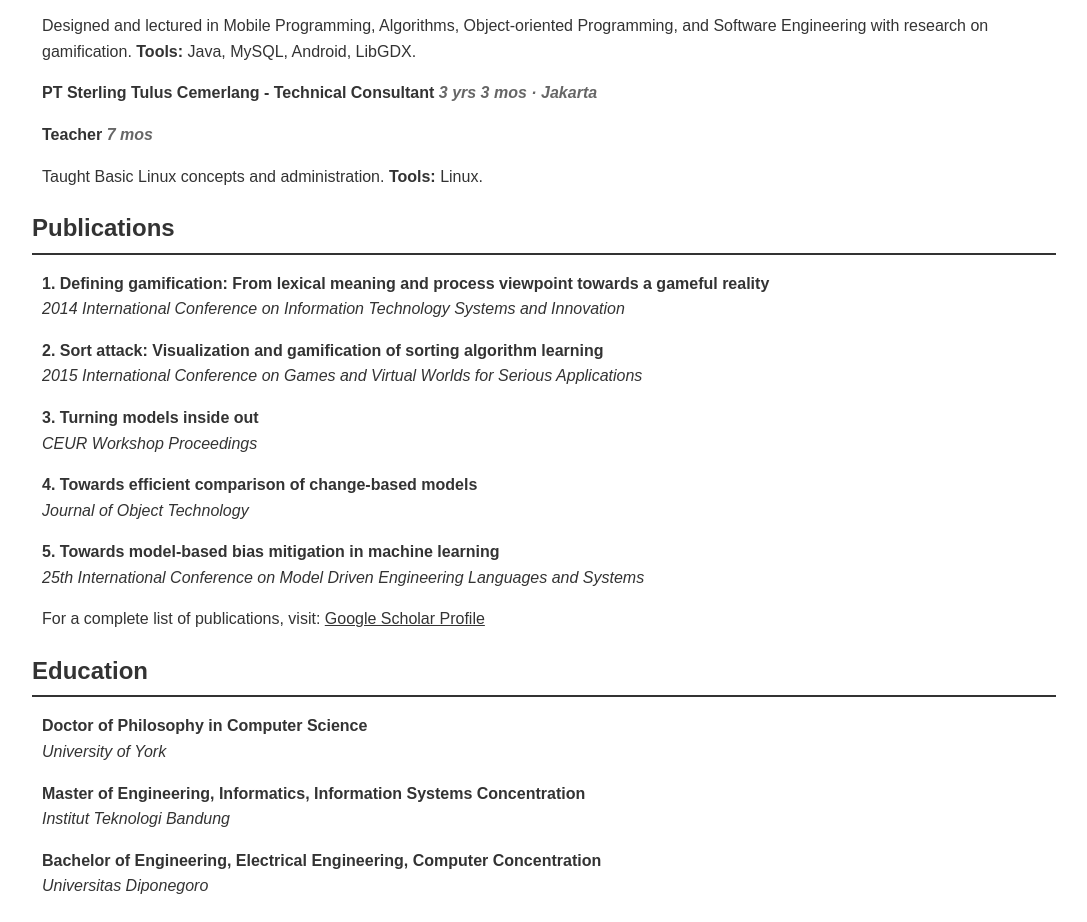
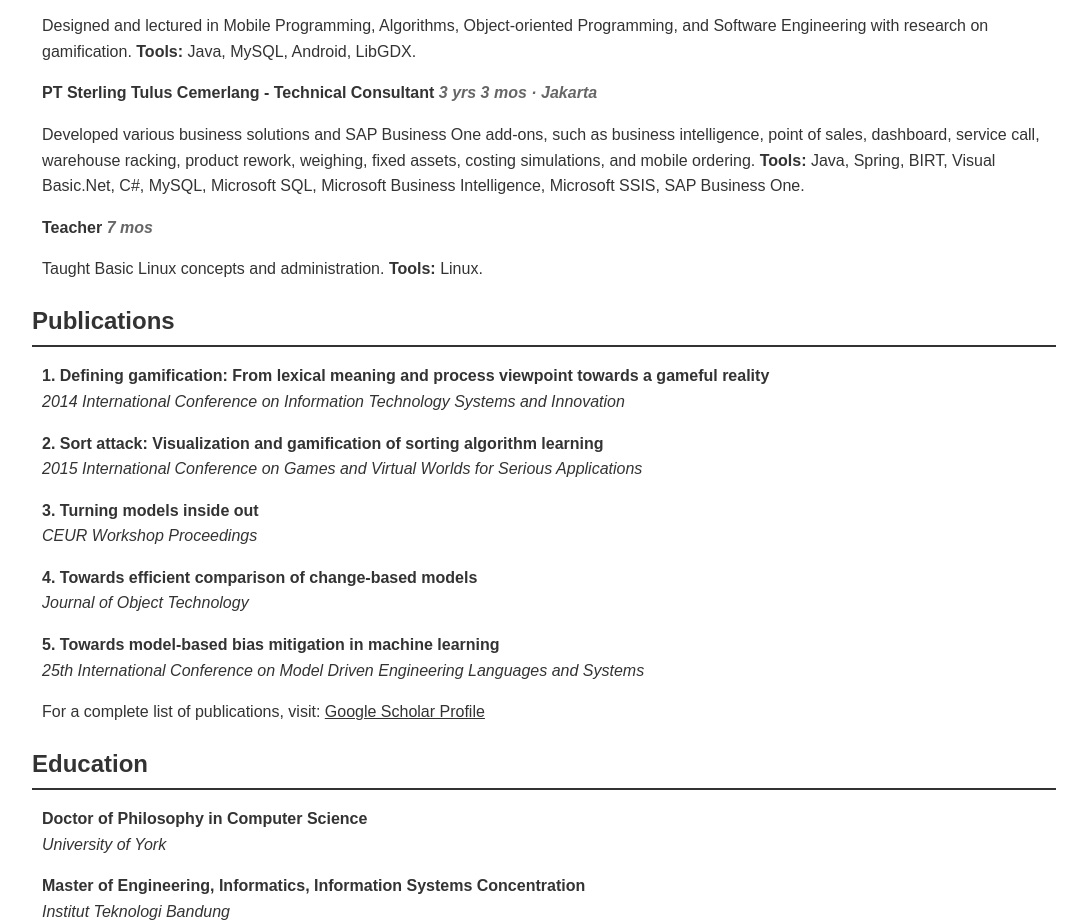
Before and after one commit to alfa-yohannis/alfa-yohannis.github.io, a plain HTML site: page index.html in a window 1280 px wide. Shown: the part 1309-2231 px from the top of the page, without its empty margins (96-1183 px from the left). Drawn offline with Linux system fonts and the light colour scheme.

Commit message:
Add details SAP

```diff
--- a/index.html
+++ b/index.html
@@ -103,8 +103,8 @@
         <header style="display: flex; align-items: center; justify-content: center;">
             <img src="images/me.png" alt="Profile Picture" style="margin-right: 20px;">
             <div>
-            <h1>Alfa Yohannis</h1>
-            <p>Researcher | Educator | Software Engineer</p>
+                <h1>Alfa Yohannis</h1>
+                <p>Researcher | Educator | Software Engineer</p>
             </div>
         </header>
 
@@ -136,11 +136,14 @@
         <section id="skills">
             <h2 class="section-title">Skills</h2>
             <div class="content">
-                <li><strong>Programming Languages:</strong> Java, Python (advanced), Javascript, CSS, HTML (intermediate), Rust, Elixir (beginner)</li>
+                <li><strong>Programming Languages:</strong> Java, Python (advanced), Javascript, CSS, HTML
+                    (intermediate), Rust, Elixir (beginner)</li>
                 <li><strong>Web Frameworks:</strong> Spring Boot (intermediate), Phoenix Framework (beginner)</li>
                 <li><strong>Databases:</strong> MySQL, PostgreSQL, Microsoft SQL Server (intermediate)</li>
-                <li><strong>Model-Driven Development Tools:</strong> Epsilon, Eclipse Modeling Framework (advanced), Xtext (intermediate)</li>
-                <li><strong>Other Tools:</strong> Docker, Git, GitFlow, LaTeX, Microsoft Business Intelligence, Solidity, Ganache, Interledger, Ripple, Maven, Android, MxGraph, Elk Layout Engine</li>
+                <li><strong>Model-Driven Development Tools:</strong> Epsilon, Eclipse Modeling Framework (advanced),
+                    Xtext (intermediate)</li>
+                <li><strong>Other Tools:</strong> Docker, Git, GitFlow, LaTeX, Microsoft Business Intelligence,
+                    Solidity, Ganache, Interledger, Ripple, Maven, Android, MxGraph, Elk Layout Engine</li>
             </div>
         </section>
 
@@ -180,7 +183,10 @@
 
                 <p class="job-title">PT Sterling Tulus Cemerlang - Technical Consultant <span class="date">3 yrs 3 mos ·
                         Jakarta</span></p>
-
+                <p>Developed various business solutions and SAP Business One add-ons, such as business intelligence, point of sales, dashboard, service call, warehouse racking, product rework, weighing, fixed assets, costing simulations, and mobile ordering. <b>Tools:</b> Java,
+                    Spring,
+                    BIRT, Visual Basic.Net, C#, MySQL, Microsoft SQL, Microsoft Business Intelligence, Microsoft SSIS, SAP Business One.
+                </p>
                 <p class="job-title">Teacher <span class="date">7 mos</span></p>
                 <p>Taught Basic Linux concepts and administration. <b>Tools:</b> Linux.</p>
             </div>
```
